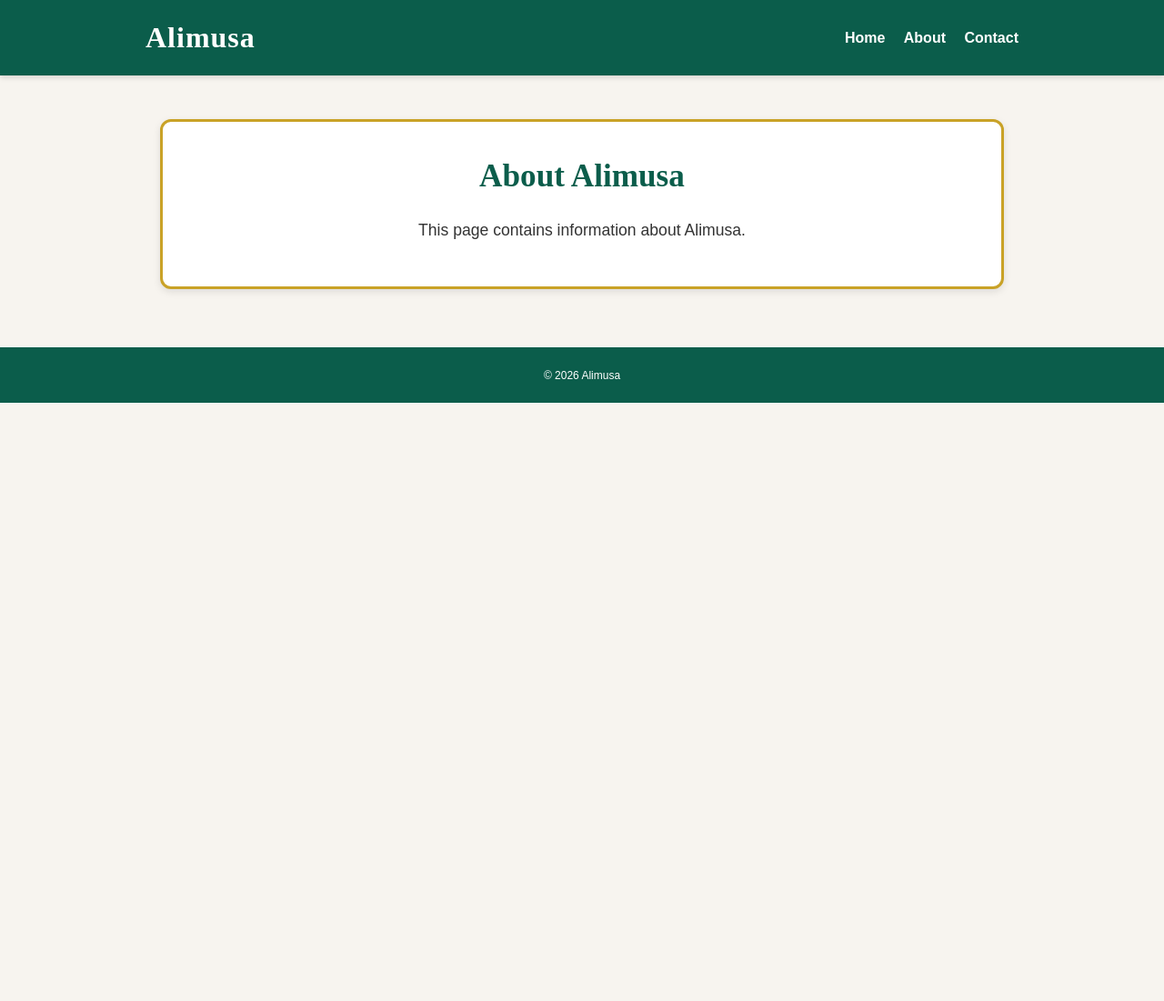
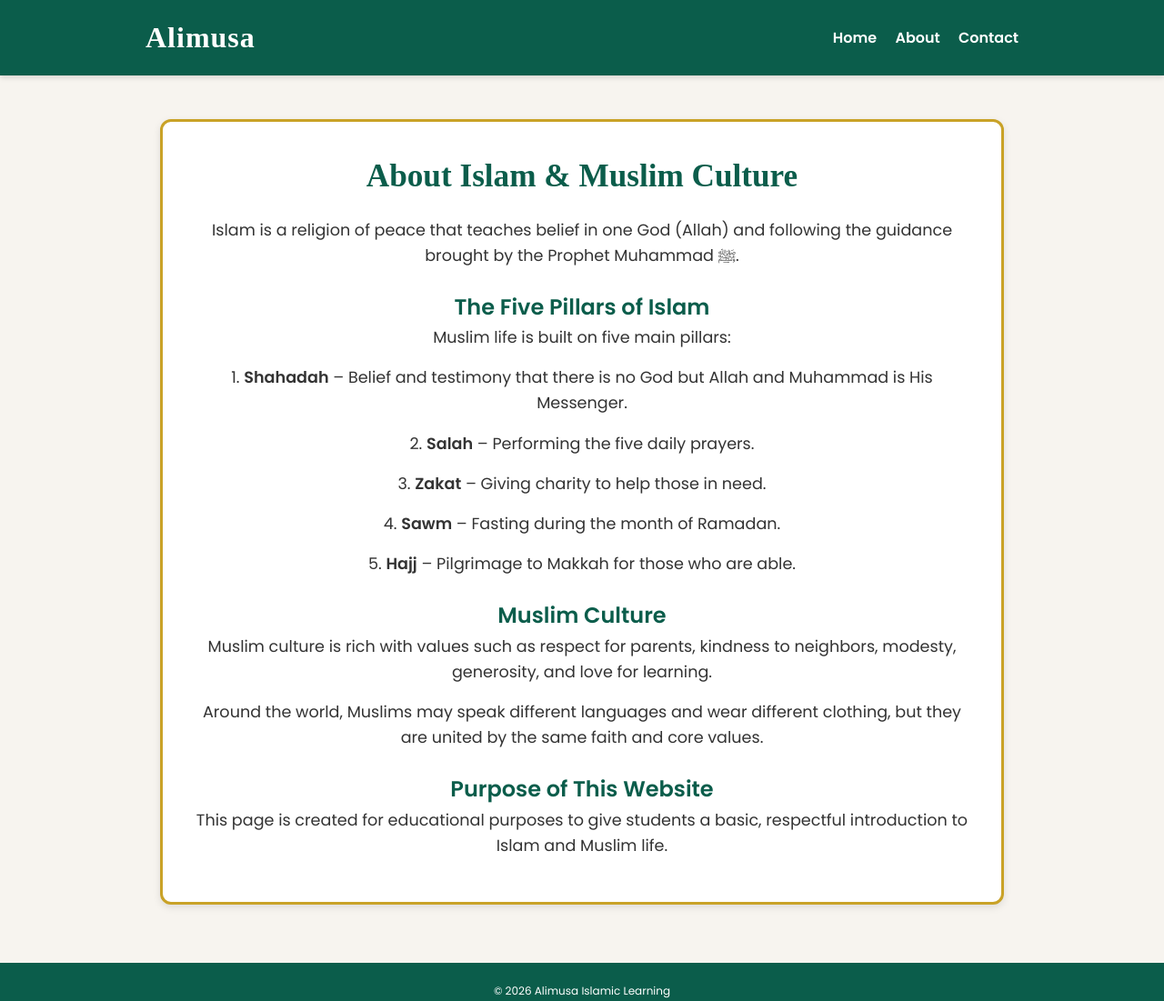
Before and after one commit to Alimodin09/Alimusa, a plain HTML site: page about.html in a window 1280 px wide. Shown: the whole page at 91% size. Before the commit the page ends 800 px from the top, so only its background shows below. Drawn offline with Linux system fonts and the light colour scheme; a web font is replaced by a local one.

Commit message:
Updated Home, About, Contact pages with Islamic design

```diff
--- a/about.html
+++ b/about.html
@@ -3,7 +3,10 @@
 <head>
   <meta charset="UTF-8" />
   <meta name="viewport" content="width=device-width, initial-scale=1.0" />
-  <title>About — Alimusa</title>
+  <title>About — Alimusa Islamic Learning</title>
+
+  <link href="https://fonts.googleapis.com/css2?family=Poppins:wght@300;400;600&family=Scheherazade+New:wght@400;700&display=swap" rel="stylesheet">
+
   <link rel="stylesheet" href="style.css" />
 </head>
 <body>
@@ -21,14 +24,42 @@
 
   <main>
     <section class="page">
-      <h1>About Alimusa</h1>
-      <p>This page contains information about Alimusa.</p>
+      <h1>About Islam & Muslim Culture</h1>
+
+      <p>
+        Islam is a religion of peace that teaches belief in one God (Allah)
+        and following the guidance brought by the Prophet Muhammad ﷺ.
+      </p>
+
+      <h2 style="margin-top: 1.5rem; color:#0b5d4b;">The Five Pillars of Islam</h2>
+      <p>Muslim life is built on five main pillars:</p>
+      <p>1. <strong>Shahadah</strong> – Belief and testimony that there is no God but Allah and Muhammad is His Messenger.</p>
+      <p>2. <strong>Salah</strong> – Performing the five daily prayers.</p>
+      <p>3. <strong>Zakat</strong> – Giving charity to help those in need.</p>
+      <p>4. <strong>Sawm</strong> – Fasting during the month of Ramadan.</p>
+      <p>5. <strong>Hajj</strong> – Pilgrimage to Makkah for those who are able.</p>
+
+      <h2 style="margin-top: 1.5rem; color:#0b5d4b;">Muslim Culture</h2>
+      <p>
+        Muslim culture is rich with values such as respect for parents,
+        kindness to neighbors, modesty, generosity, and love for learning.
+      </p>
+      <p>
+        Around the world, Muslims may speak different languages and wear
+        different clothing, but they are united by the same faith and core values.
+      </p>
+
+      <h2 style="margin-top: 1.5rem; color:#0b5d4b;">Purpose of This Website</h2>
+      <p>
+        This page is created for educational purposes to give students a basic,
+        respectful introduction to Islam and Muslim life.
+      </p>
     </section>
   </main>
 
   <footer>
     <div class="wrap">
-      <small>&copy; <span id="year"></span> Alimusa</small>
+      <small>&copy; <span id="year"></span> Alimusa Islamic Learning</small>
     </div>
   </footer>
 
```
Also changed, not shown: contact.html (+29 -5 lines), home.html (+25 -7 lines).
